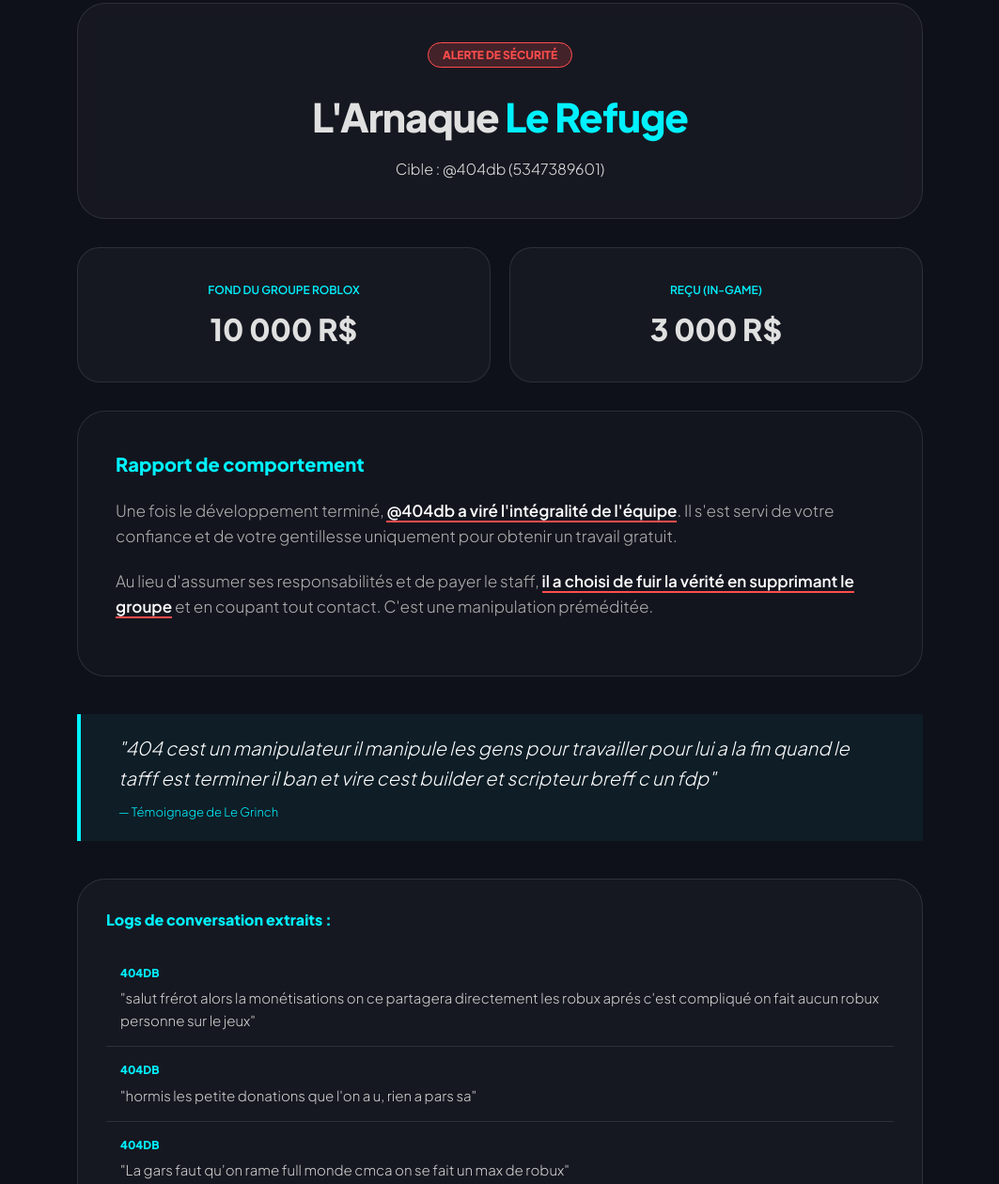
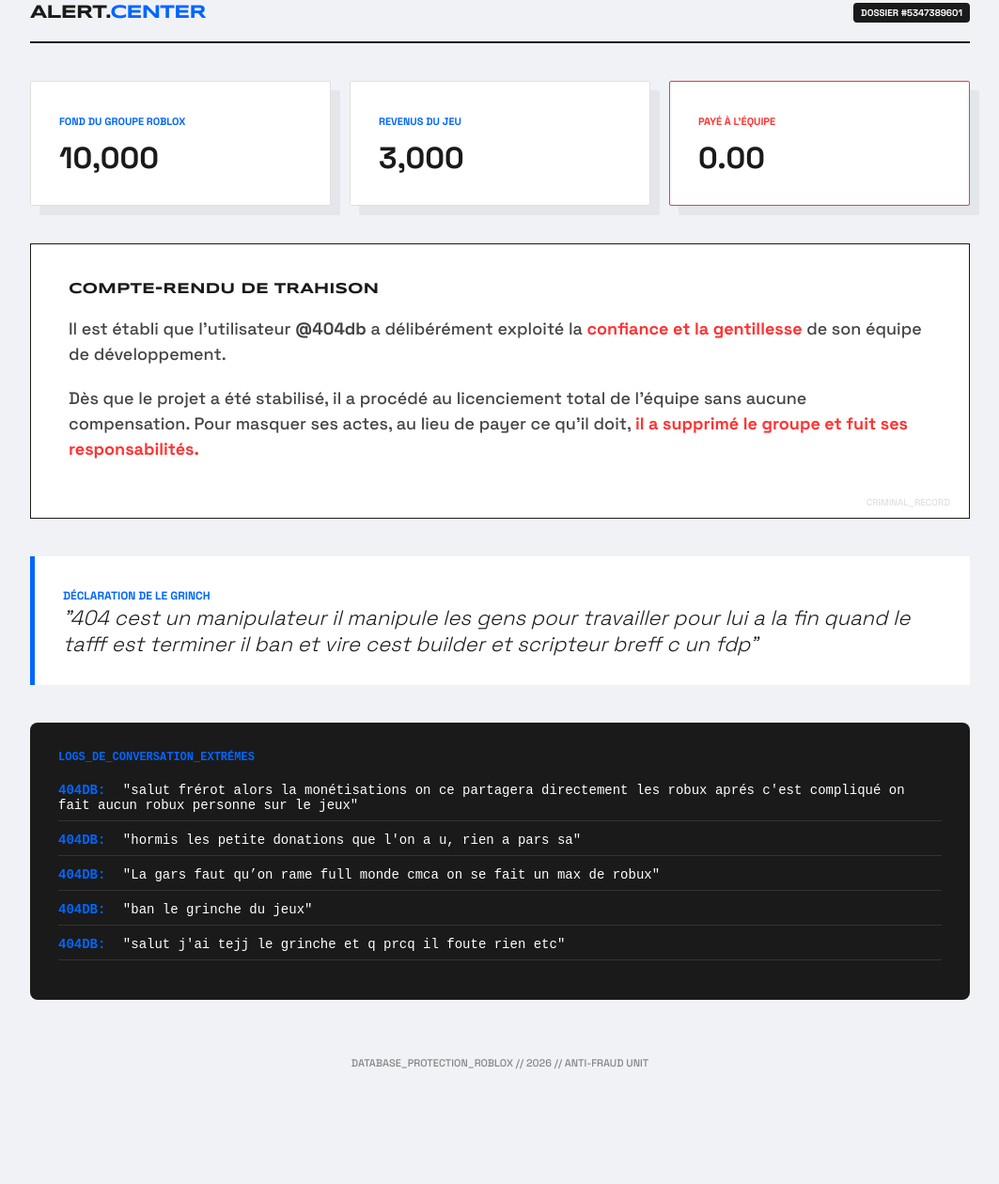
Before and after one commit to GenesisCode-000/le-refuge-fr, a plain HTML site: page index.html in a window 1280 px wide. Shown: the part 37-1297 px from the top of the page at 94% size, without its empty margins (108-1171 px from the left). After the commit the page ends 1215 px from the top, so only its background shows below. Drawn offline with nearby package versions, Linux system fonts and the light colour scheme.

Commit message:
Update index.html

```diff
--- a/index.html
+++ b/index.html
@@ -3,169 +3,152 @@
 <head>
     <meta charset="UTF-8">
     <meta name="viewport" content="width=device-width, initial-scale=1.0">
-    <title>Alerte Sécurité | 404db</title>
+    <title>NETWORK_EXPOSE // 404DB</title>
     <style>
-        @import url('https://fonts.googleapis.com/css2?family=Plus+Jakarta+Sans:wght@300;600;800&display=swap');
+        @import url('https://fonts.googleapis.com/css2?family=Syncopate:wght@700&family=Space+Grotesk:wght@300;500;700&display=swap');
 
         :root {
-            --bg: #0f111a;
-            --glass: rgba(255, 255, 255, 0.03);
-            --border: rgba(255, 255, 255, 0.1);
-            --cyan: #00f2ff;
-            --red: #ff4d4d;
-            --text: #e0e0e0;
+            --primary: #0066ff;
+            --danger: #ff3333;
+            --bg: #f0f2f5;
+            --surface: #ffffff;
+            --text: #1a1a1a;
+            --border: #e0e0e0;
         }
 
         * { margin: 0; padding: 0; box-sizing: border-box; }
         body {
-            background: var(--bg);
+            background-color: var(--bg);
             color: var(--text);
-            font-family: 'Plus Jakarta Sans', sans-serif;
-            line-height: 1.6;
+            font-family: 'Space Grotesk', sans-serif;
             padding: 40px 20px;
         }
 
-        .container { max-width: 900px; margin: 0 auto; }
+        .container { max-width: 1000px; margin: 0 auto; }
 
-        /* Header Futuriste */
+        /* HEADER FUTURISTE PROPRE */
         header {
-            background: var(--glass);
+            display: flex;
+            justify-content: space-between;
+            align-items: center;
+            border-bottom: 2px solid var(--text);
+            padding-bottom: 20px;
+            margin-bottom: 40px;
+        }
+        .logo-area h1 { font-family: 'Syncopate', sans-serif; font-size: 20px; letter-spacing: -1px; }
+        .logo-area span { color: var(--primary); }
+        .version { font-size: 10px; font-weight: 700; background: var(--text); color: #fff; padding: 4px 8px; border-radius: 4px; }
+
+        /* GRILLE DE DONNÉES */
+        .data-grid {
+            display: grid;
+            grid-template-columns: repeat(3, 1fr);
+            gap: 20px;
+            margin-bottom: 40px;
+        }
+        .card {
+            background: var(--surface);
+            padding: 30px;
+            border-radius: 2px;
             border: 1px solid var(--border);
+            box-shadow: 10px 10px 0px rgba(0,0,0,0.05);
+        }
+        .card label { font-size: 11px; font-weight: 700; color: var(--primary); text-transform: uppercase; }
+        .card p { font-size: 32px; font-weight: 700; margin-top: 10px; }
+
+        /* ANALYSE CRIMINELLE */
+        .report-box {
+            background: var(--surface);
+            border: 1px solid var(--text);
             padding: 40px;
-            border-radius: 30px;
-            backdrop-filter: blur(10px);
-            margin-bottom: 30px;
-            text-align: center;
+            margin-bottom: 40px;
+            position: relative;
         }
-        .status-pill {
-            background: rgba(255, 77, 77, 0.2);
-            color: var(--red);
-            padding: 5px 15px;
-            border-radius: 100px;
-            font-size: 12px;
-            font-weight: 800;
-            text-transform: uppercase;
-            border: 1px solid var(--red);
+        .report-box::after {
+            content: "CRIMINAL_RECORD";
+            position: absolute;
+            bottom: 10px;
+            right: 20px;
+            font-size: 10px;
+            color: var(--border);
         }
-        h1 { font-size: 42px; font-weight: 800; margin: 20px 0 10px; letter-spacing: -1px; }
-        h1 span { color: var(--cyan); }
+        .report-box h2 { font-family: 'Syncopate', sans-serif; font-size: 16px; margin-bottom: 20px; }
+        .report-box p { font-size: 18px; line-height: 1.5; color: #444; margin-bottom: 20px; }
+        .alert-text { color: var(--danger); font-weight: 700; }
 
-        /* Stats Grid */
-        .stats {
-            display: grid;
-            grid-template-columns: repeat(auto-fit, minmax(250px, 1fr));
-            gap: 20px;
-            margin-bottom: 30px;
+        /* LOGS STYLE CONSOLE */
+        .console-logs {
+            background: #1a1a1a;
+            color: #fff;
+            padding: 30px;
+            border-radius: 8px;
+            font-family: monospace;
         }
-        .stat-card {
-            background: var(--glass);
-            border: 1px solid var(--border);
+        .console-logs h3 { color: var(--primary); font-size: 12px; margin-bottom: 20px; }
+        .line { margin-bottom: 12px; border-bottom: 1px solid #333; padding-bottom: 8px; font-size: 14px; }
+        .user { color: var(--primary); font-weight: bold; margin-right: 10px; }
+
+        /* TÉMOIGNAGE FINAL */
+        .witness-area {
+            margin-top: 40px;
+            border-left: 5px solid var(--primary);
             padding: 30px;
-            border-radius: 24px;
-            text-align: center;
+            background: #fff;
         }
-        .stat-card span { color: var(--cyan); font-size: 12px; text-transform: uppercase; font-weight: 600; }
-        .stat-card p { font-size: 32px; font-weight: 800; margin-top: 5px; }
+        .witness-area blockquote { font-size: 22px; font-weight: 300; font-style: italic; }
 
-        /* Bloc Analyse : Trahison & Fuite */
-        .analysis {
-            background: rgba(255, 255, 255, 0.02);
-            border: 1px solid var(--border);
-            padding: 40px;
-            border-radius: 30px;
-            margin-bottom: 30px;
-        }
-        .analysis h2 { color: var(--cyan); margin-bottom: 20px; font-size: 20px; }
-        .analysis p { font-size: 17px; margin-bottom: 20px; color: #b0b0b0; }
-        .highlight { color: #fff; font-weight: 600; border-bottom: 2px solid var(--red); }
-
-        /* Témoignage */
-        .quote-box {
-            border-left: 4px solid var(--cyan);
-            padding: 20px 40px;
-            margin: 40px 0;
-            background: rgba(0, 242, 255, 0.05);
-        }
-        .quote-box blockquote { font-size: 20px; font-style: italic; color: #fff; }
-
-        /* Chat Logs Moderne */
-        .logs-box {
-            background: var(--glass);
-            border-radius: 30px;
-            border: 1px solid var(--border);
-            padding: 30px;
-        }
-        .log-item {
-            padding: 15px;
-            border-bottom: 1px solid var(--border);
-            display: flex;
-            flex-direction: column;
-        }
-        .log-item:last-child { border: none; }
-        .log-user { font-size: 12px; font-weight: 800; color: var(--cyan); margin-bottom: 5px; }
-        .log-text { font-size: 15px; color: #d1d1d1; }
-
-        footer { text-align: center; margin-top: 60px; color: #444; font-size: 12px; }
+        @media (max-width: 768px) { .data-grid { grid-template-columns: 1fr; } }
     </style>
 </head>
 <body>
 
 <div class="container">
     <header>
-        <span class="status-pill">Alerte de Sécurité</span>
-        <h1>L'Arnaque <span>Le Refuge</span></h1>
-        <p>Cible : @404db (5347389601)</p>
+        <div class="logo-area">
+            <h1>ALERT.<span>CENTER</span></h1>
+        </div>
+        <div class="version">DOSSIER #5347389601</div>
     </header>
 
-    <div class="stats">
-        <div class="stat-card">
-            <span>Fond du Groupe Roblox</span>
-            <p>10 000 R$</p>
+    <div class="data-grid">
+        <div class="card">
+            <label>Fond du Groupe Roblox</label>
+            <p>10,000</p>
         </div>
-        <div class="stat-card">
-            <span>Reçu (In-Game)</span>
-            <p>3 000 R$</p>
+        <div class="card">
+            <label>Revenus du Jeu</label>
+            <p>3,000</p>
+        </div>
+        <div class="card" style="border-color: var(--danger);">
+            <label style="color: var(--danger);">Payé à l'équipe</label>
+            <p>0.00</p>
         </div>
     </div>
 
-    <div class="analysis">
-        <h2>Rapport de comportement</h2>
-        <p>Une fois le développement terminé, <span class="highlight">@404db a viré l'intégralité de l'équipe</span>. Il s'est servi de votre confiance et de votre gentillesse uniquement pour obtenir un travail gratuit.</p>
-        <p>Au lieu d'assumer ses responsabilités et de payer le staff, <span class="highlight">il a choisi de fuir la vérité en supprimant le groupe</span> et en coupant tout contact. C'est une manipulation préméditée.</p>
+    <div class="report-box">
+        <h2>COMPTE-RENDU DE TRAHISON</h2>
+        <p>Il est établi que l'utilisateur <strong>@404db</strong> a délibérément exploité la <span class="alert-text">confiance et la gentillesse</span> de son équipe de développement.</p>
+        <p>Dès que le projet a été stabilisé, il a procédé au licenciement total de l'équipe sans aucune compensation. Pour masquer ses actes, au lieu de payer ce qu'il doit, <span class="alert-text">il a supprimé le groupe et fuit ses responsabilités.</span></p>
     </div>
 
-    <div class="quote-box">
+    <div class="witness-area">
+        <label style="color: var(--primary); font-size: 12px; font-weight: 800;">DÉCLARATION DE LE GRINCH</label>
         <blockquote>"404 cest un manipulateur il manipule les gens pour travailler pour lui a la fin quand le tafff est terminer il ban et vire cest builder et scripteur breff c un fdp"</blockquote>
-        <p style="margin-top: 10px; font-size: 13px; color: var(--cyan);">— Témoignage de Le Grinch</p>
     </div>
 
-    <div class="logs-box">
-        <h3 style="margin-bottom: 20px; font-size: 16px; color: var(--cyan);">Logs de conversation extraits :</h3>
-
-        <div class="log-item">
-            <span class="log-user">404DB</span>
-            <span class="log-text">"salut frérot alors la monétisations on ce partagera directement les robux aprés c'est compliqué on fait aucun robux personne sur le jeux"</span>
-        </div>
-        <div class="log-item">
-            <span class="log-user">404DB</span>
-            <span class="log-text">"hormis les petite donations que l'on a u, rien a pars sa"</span>
-        </div>
-        <div class="log-item">
-            <span class="log-user">404DB</span>
-            <span class="log-text">"La gars faut qu’on rame full monde cmca on se fait un max de robux"</span>
-        </div>
-        <div class="log-item">
-            <span class="log-user">404DB</span>
-            <span class="log-text">"ban le grinche du jeux"</span>
-        </div>
-        <div class="log-item">
-            <span class="log-user">404DB</span>
-            <span class="log-text">"salut j'ai tejj le grinche et q prcq il foute rien etc"</span>
+    <div style="margin-top: 40px;">
+        <div class="console-logs">
+            <h3>LOGS_DE_CONVERSATION_EXTRÉMES</h3>
+            <div class="line"><span class="user">404DB:</span> "salut frérot alors la monétisations on ce partagera directement les robux aprés c'est compliqué on fait aucun robux personne sur le jeux"</div>
+            <div class="line"><span class="user">404DB:</span> "hormis les petite donations que l'on a u, rien a pars sa"</div>
+            <div class="line"><span class="user">404DB:</span> "La gars faut qu’on rame full monde cmca on se fait un max de robux"</div>
+            <div class="line"><span class="user">404DB:</span> "ban le grinche du jeux"</div>
+            <div class="line"><span class="user">404DB:</span> "salut j'ai tejj le grinche et q prcq il foute rien etc"</div>
         </div>
     </div>
 
-    <footer>
-        Dossier de Prévention Roblox — 2026 — Fin de Transmission
+    <footer style="margin-top: 60px; text-align: center; font-size: 11px; opacity: 0.5;">
+        DATABASE_PROTECTION_ROBLOX // 2026 // ANTI-FRAUD UNIT
     </footer>
 </div>
 
```
